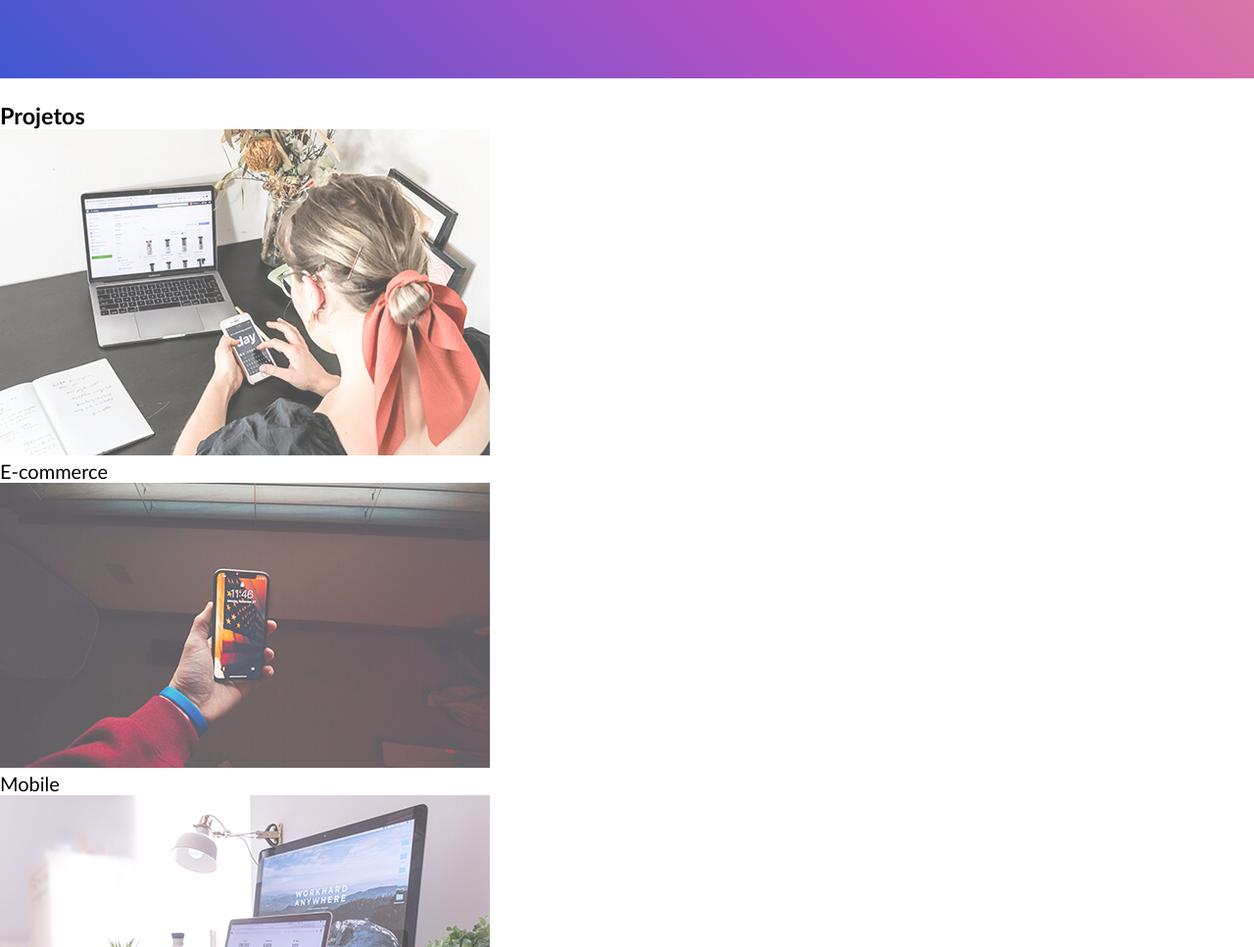
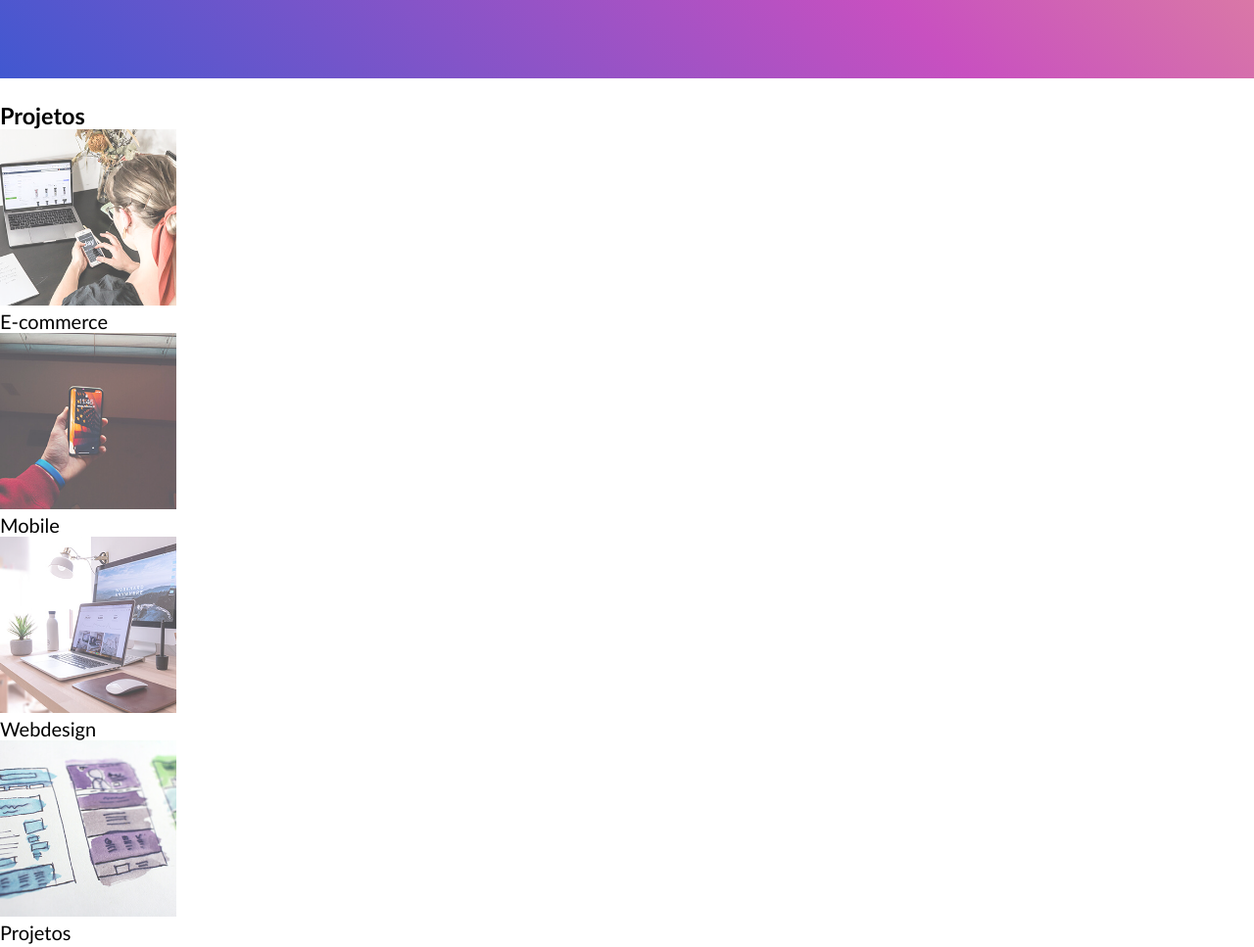
Before and after one commit to jhenifferaraujo20/jhenifferaraujo20.github.io, a plain HTML site: page index.html in a window 1280 px wide. Shown: the part 740-1707 px from the top of the page at 98% size. Drawn offline with Linux system fonts and the light colour scheme.

Commit message:
Alteração no css da segunda versão

```diff
--- a/css/style.css
+++ b/css/style.css
@@ -171,3 +171,9 @@ li {
     color: #4158D0;
     transition: color 1s;
 }
+
+.img-portifolio {
+    height: 180px;
+    width: 180px;
+    object-fit: cover;
+}
```
